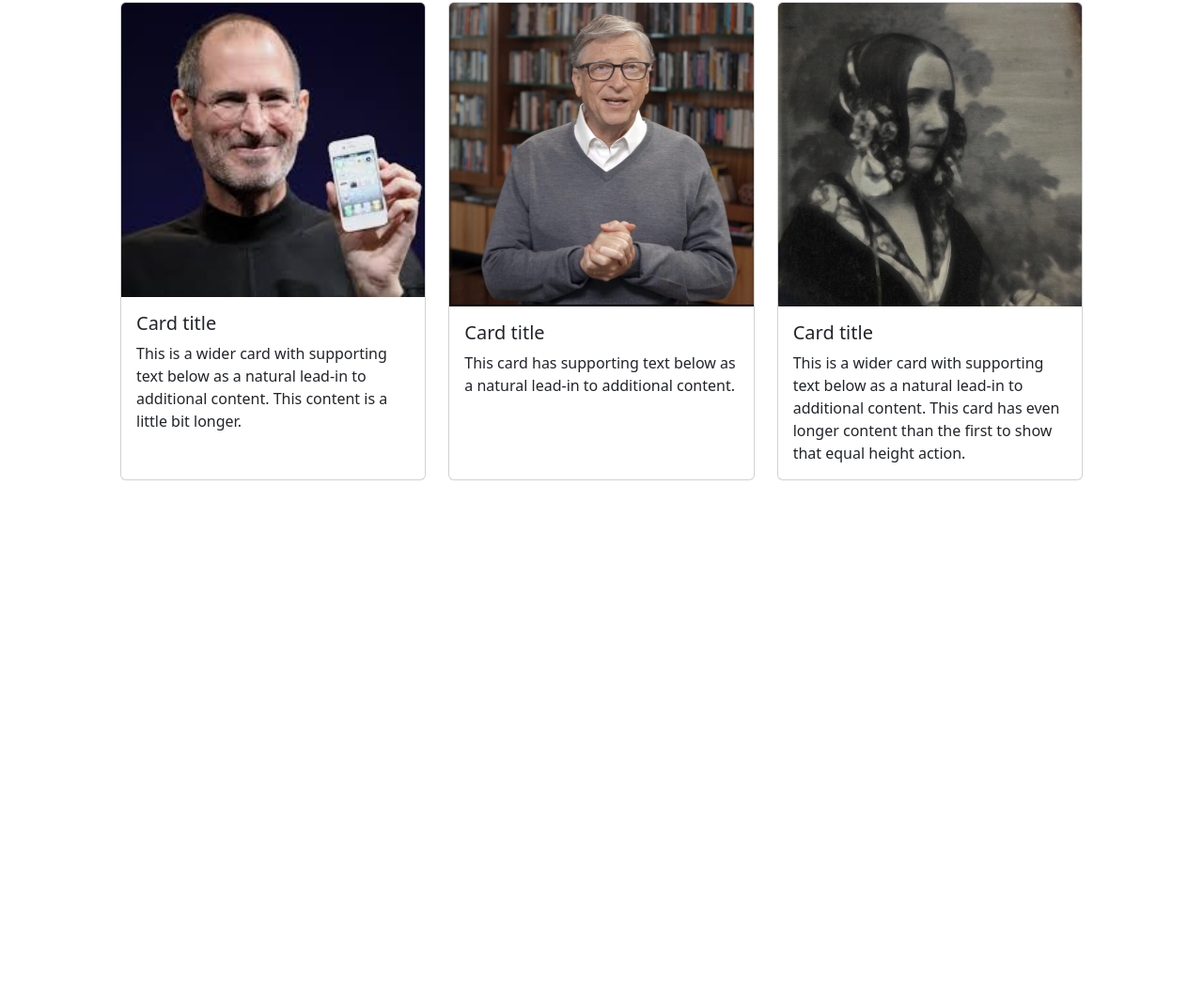
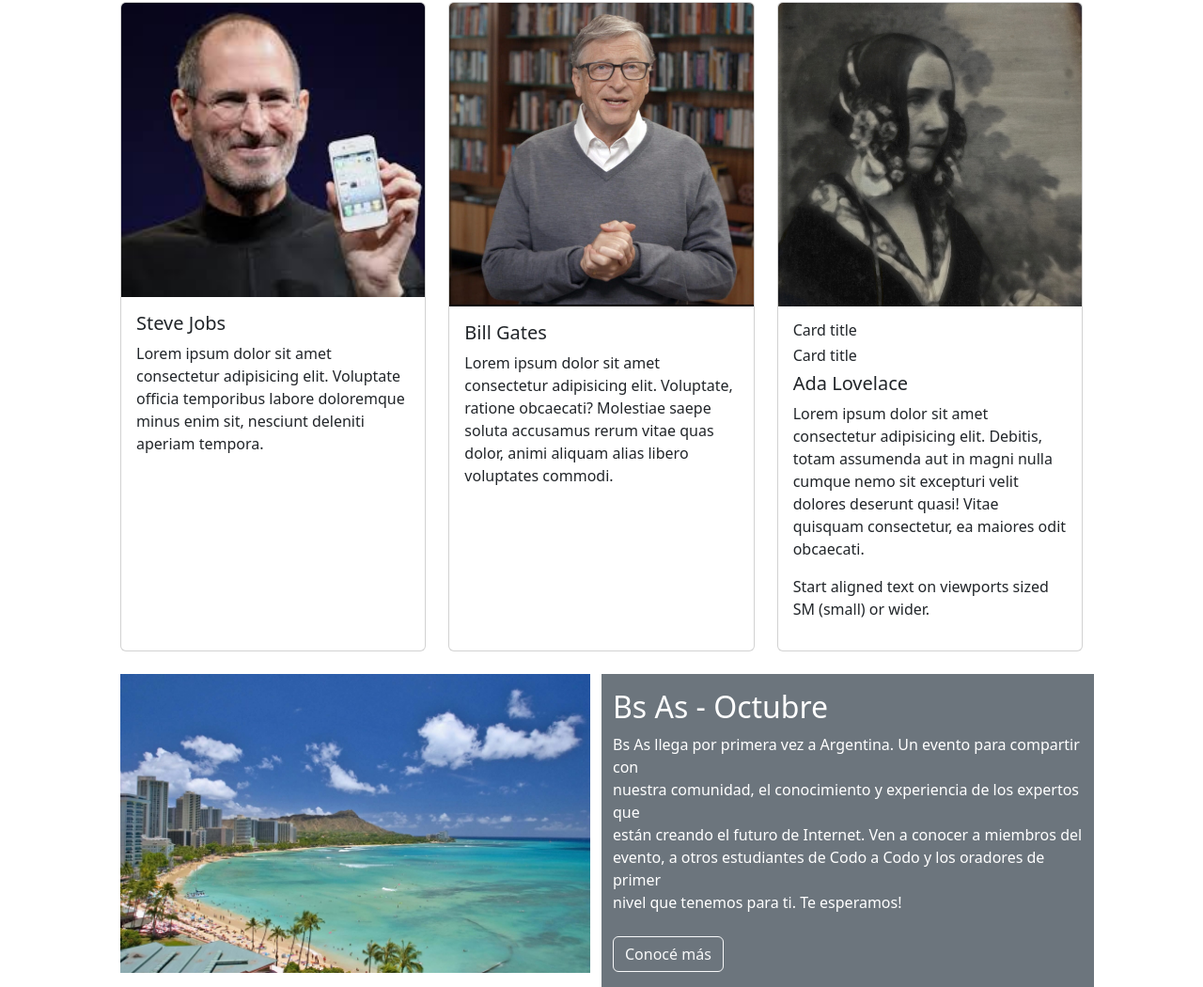
Before and after one commit to errorcode106/TrabajoIntegrador, a plain HTML site: page index.html in a window 1280 px wide. Shown: the part 907-1957 px from the top of the page at 94% size. Before the commit the page ends 1418 px from the top, so only its background shows below. Drawn offline with nearby package versions, Linux system fonts and the light colour scheme.

Commit message:
3er commit

```diff
--- a/index.html
+++ b/index.html
@@ -66,9 +66,7 @@
                         <button type="button" class="btn btn-outline-light">Quiero ser orador</button>
                         <button type="button" class="btn btn-success">Comprar tickets</button>
                     </div>
-                    <div>
 
-                    </div>
                   </div>
                   <div class="carousel-item">
                     <img src="img/ba2.jpg" class="d-block w-100" alt="...">
@@ -85,18 +83,18 @@
                   <span class="carousel-control-next-icon" aria-hidden="true"></span>
                   <span class="visually-hidden">Next</span>
                 </button>
-              </div>
-              <div>
-                    <h6>CONOCE A LOS </h6>
-                    <h2>ORADORES</h2>
-              </div>
-              <div class="row row-cols-1 row-cols-md-3 g-4">
+            </div>
+            <div>
+                <h6 class = "text-center">CONOCE A LOS </h6>
+                <h2 class = "text-center">ORADORES</h2>
+            </div>
+            <div class="row row-cols-1 row-cols-md-3 g-4">
                 <div class="col">
                   <div class="card h-100">
                     <img src="img/steve.jpg" class="card-img-top" alt="...">
                     <div class="card-body">
-                      <h5 class="card-title">Card title</h5>
-                      <p class="card-text">This is a wider card with supporting text below as a natural lead-in to additional content. This content is a little bit longer.</p>
+                      <h5 class="card-title">Steve Jobs</h5>
+                      <p class="card-text">Lorem ipsum dolor sit amet consectetur adipisicing elit. Voluptate officia temporibus labore doloremque minus enim sit, nesciunt deleniti aperiam tempora.</p>
                     </div>
 
                   </div>
@@ -105,8 +103,8 @@
                   <div class="card h-100">
                     <img src="img/bill.jpg" class="card-img-top" alt="...">
                     <div class="card-body">
-                      <h5 class="card-title">Card title</h5>
-                      <p class="card-text">This card has supporting text below as a natural lead-in to additional content.</p>
+                      <h5 class="card-title">Bill Gates</h5>
+                      <p class="card-text">Lorem ipsum dolor sit amet consectetur adipisicing elit. Voluptate, ratione obcaecati? Molestiae saepe soluta accusamus rerum vitae quas dolor, animi aliquam alias libero voluptates commodi.</p>
                     </div>
 
                   </div>
@@ -115,20 +113,44 @@
                   <div class="card h-100">
                     <img src="img/ada.jpeg" class="card-img-top" alt="...">
                     <div class="card-body">
-                      <h5 class="card-title">Card title</h5>
-                      <p class="card-text">This is a wider card with supporting text below as a natural lead-in to additional content. This card has even longer content than the first to show that equal height action.</p>
+                      <h6>Card title</h6>
+                      <h6>Card title</h6>
+                      <h5 class="card-title">Ada Lovelace</h5>
+                      <p class="card-text">Lorem ipsum dolor sit amet consectetur adipisicing elit. Debitis, totam assumenda aut in magni nulla cumque nemo sit excepturi velit dolores deserunt quasi! Vitae quisquam consectetur, ea maiores odit obcaecati.</p>
+                      <p class="text-sm-start">Start aligned text on viewports sized SM (small) or wider.</p>
                     </div>
 
                   </div>
                 </div>
               </div>
+            <br>
+            <div class="row">
+                <div class="col-lg-6">
+                    <img class="img-fluid" src="img/honolulu.jpg" />
 
-
+                </div>
+                <div class="col-lg-6 bg-secondary text-white">
+                    <p class="text-sm-start">
+                      <h2>Bs As - Octubre</h2>
+                      Bs As llega por primera vez a Argentina. Un evento para compartir con
+                      <br>
+                      nuestra comunidad, el conocimiento y experiencia de los expertos que
+                      <br>
+                      están creando el futuro de Internet. Ven a conocer a miembros del
+                      <br>
+                      evento, a otros estudiantes de Codo a Codo y los oradores de primer
+                      <br>
+                      nivel que tenemos para ti. Te esperamos!
+                      <br>
+                      <br>
+                      <button type="button" class="btn btn-outline-light">Conocé más</button>
+                    </p>
+                </div>
+                </div>
+            </div>
 
 
         </div>
-
-
         <script src="https://cdn.jsdelivr.net/npm/bootstrap@5.3.0-alpha3/dist/js/bootstrap.bundle.min.js" integrity="sha384-ENjdO4Dr2bkBIFxQpeoTz1HIcje39Wm4jDKdf19U8gI4ddQ3GYNS7NTKfAdVQSZe" crossorigin="anonymous"></script>
     </body>
 </html>
```
Also changed, not shown: css/style.css (line endings or trailing spaces).
